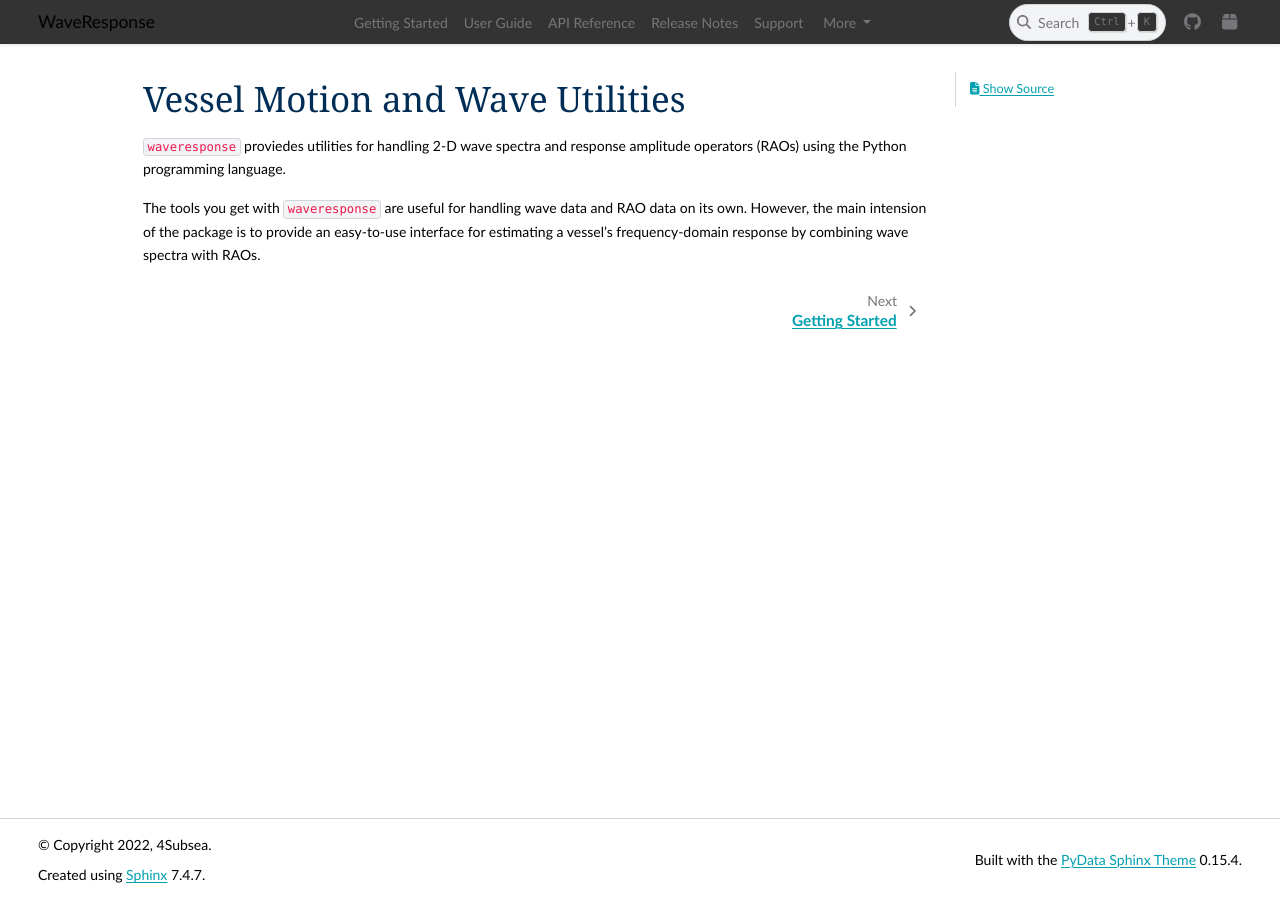
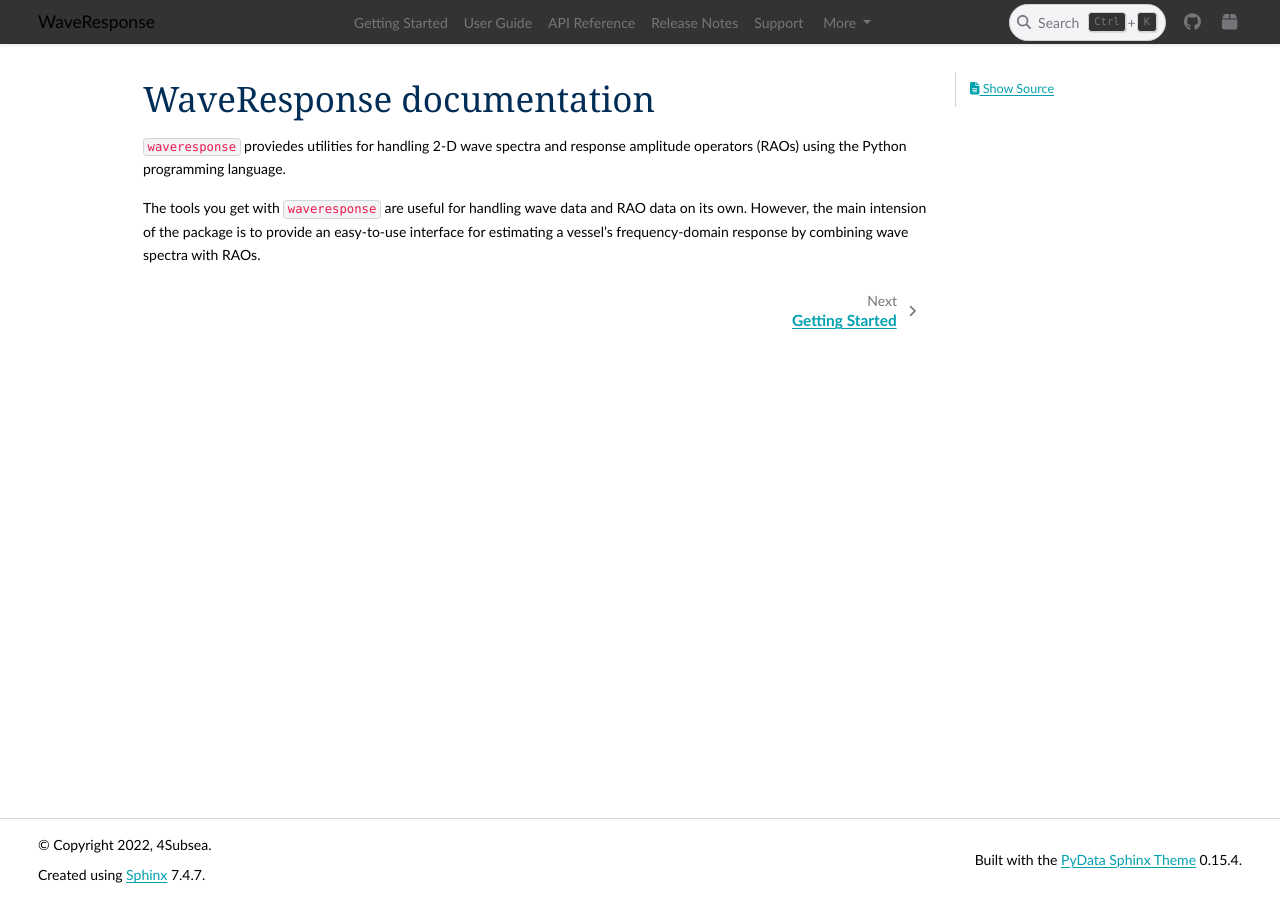
Before and after one commit to 4Subsea/waveresponse-python, a Sphinx documentation site: the page built from docs/index.rst, in a window 1280 px wide. Built offline with Sphinx 7.4.7 and the PyData theme 0.15.4, drawn with Linux system fonts in a browser that asks for light colours.

Commit message:
New documentation title

```diff
--- a/docs/index.rst
+++ b/docs/index.rst
@@ -1,5 +1,5 @@
-Vessel Motion and Wave Utilities
-================================
+WaveResponse documentation
+==========================
 
 ``waveresponse`` proviedes utilities for handling 2-D wave spectra and response amplitude
 operators (RAOs) using the Python programming language.
```
